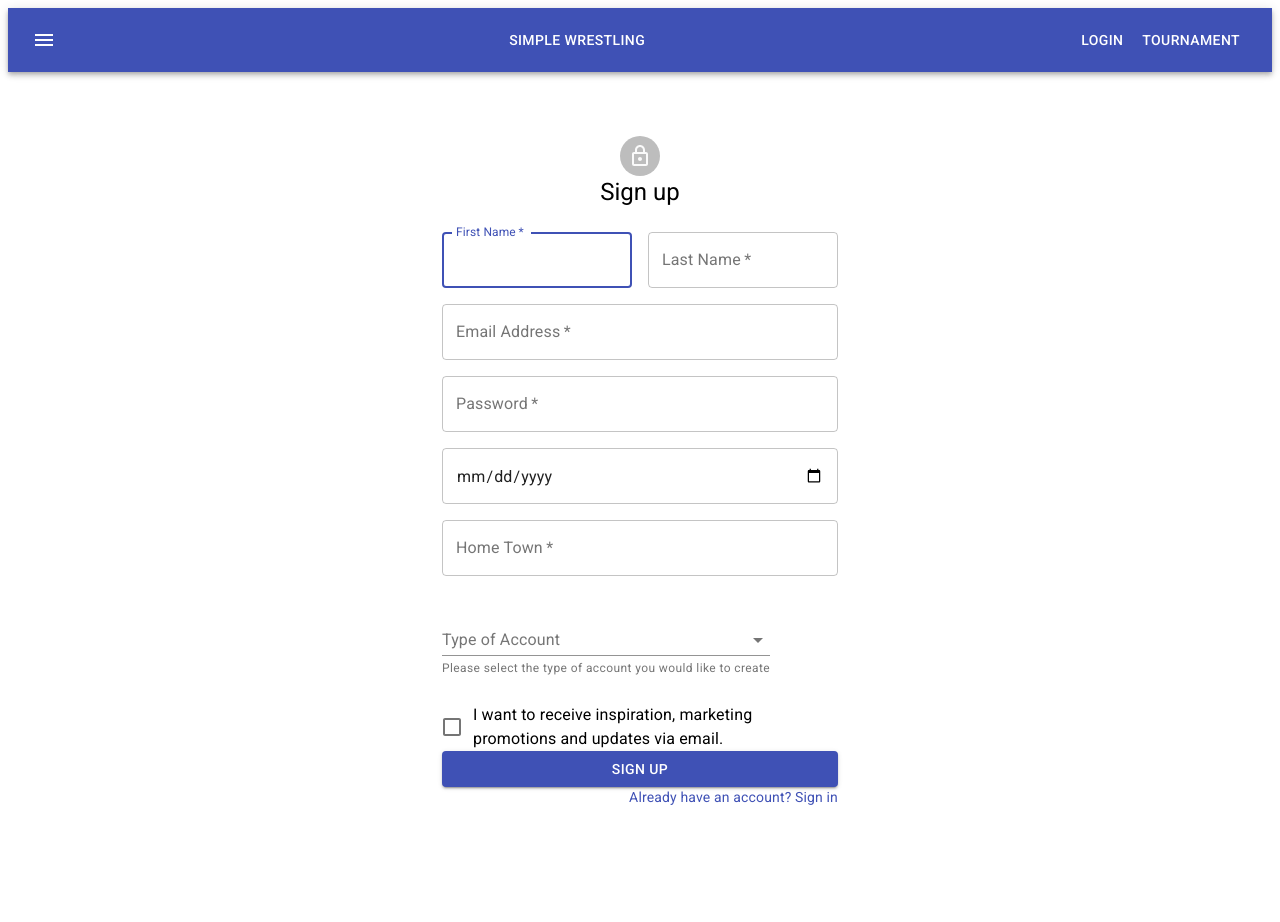
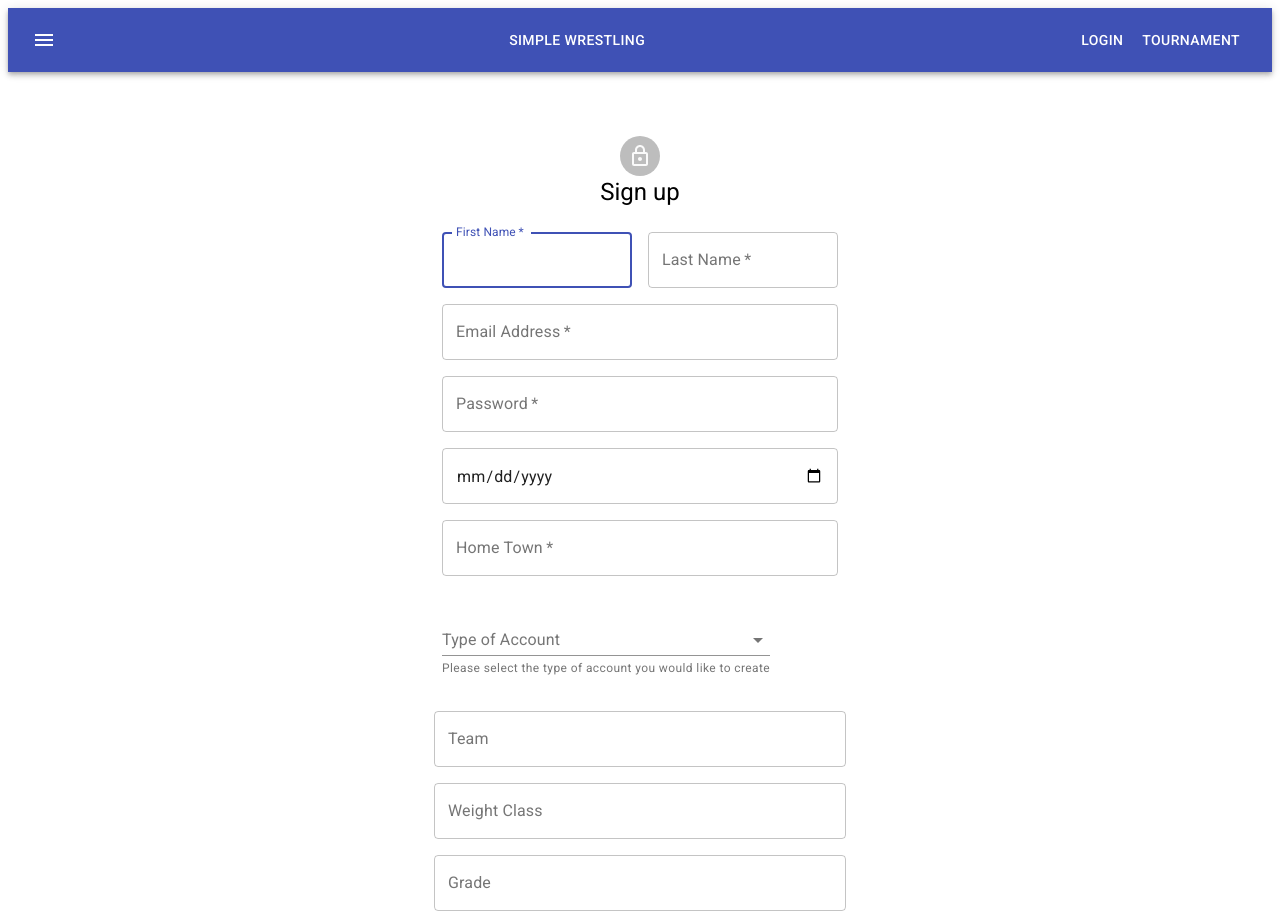
Before and after one commit to huy9997/SimpleWrestling, a React (Create React App) app in the folder client/: page /signup in a window 1280 px wide. Shown: the top 922 px of the page. Before the commit the page ends 815 px from the top, so only its background shows below. Built offline with nearby package versions, Linux system fonts and the light colour scheme.

Commit message:
added the sign up for wrestler accounts

```diff
--- a/client/src/screens/signup.js
+++ b/client/src/screens/signup.js
@@ -61,9 +61,6 @@ class App extends Component {
       });
   };
   render() {
-    if (this.state.type_of_account == "wrestler") {
-      //conditional for the wrestler input
-    }
     return (
       <Container component="main" maxWidth="xs">
         <Box mt={8} display="flex" flexDirection="column" alignItems="center">
@@ -172,6 +169,37 @@ class App extends Component {
                 </TextField>
               </Grid>
 
+              <Grid item xs={12} />
+              <TextField
+                variant="outlined"
+                fullWidth
+                label="Team"
+                id="team"
+                onChange={e => this.onchange(e)}
+                value={this.state.team}
+              />
+              <Grid />
+              <Grid item xs={12} />
+              <TextField
+                variant="outlined"
+                fullWidth
+                label="Weight Class"
+                id="weight_class"
+                onChange={e => this.onchange(e)}
+                value={this.state.weight_class}
+              />
+              <Grid />
+              <Grid item xs={12} />
+              <TextField
+                variant="outlined"
+                fullWidth
+                label="Grade"
+                id="grade"
+                onChange={e => this.onchange(e)}
+                value={this.state.grade}
+              />
+              <Grid />
+
               <Grid item xs={12}>
                 <FormControlLabel
                   control={
```
